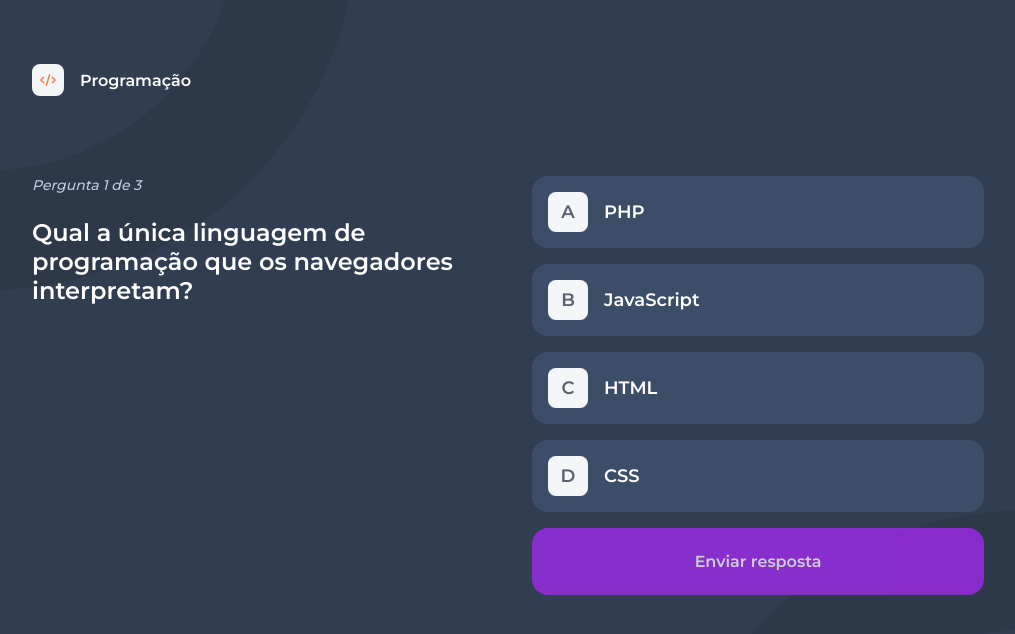
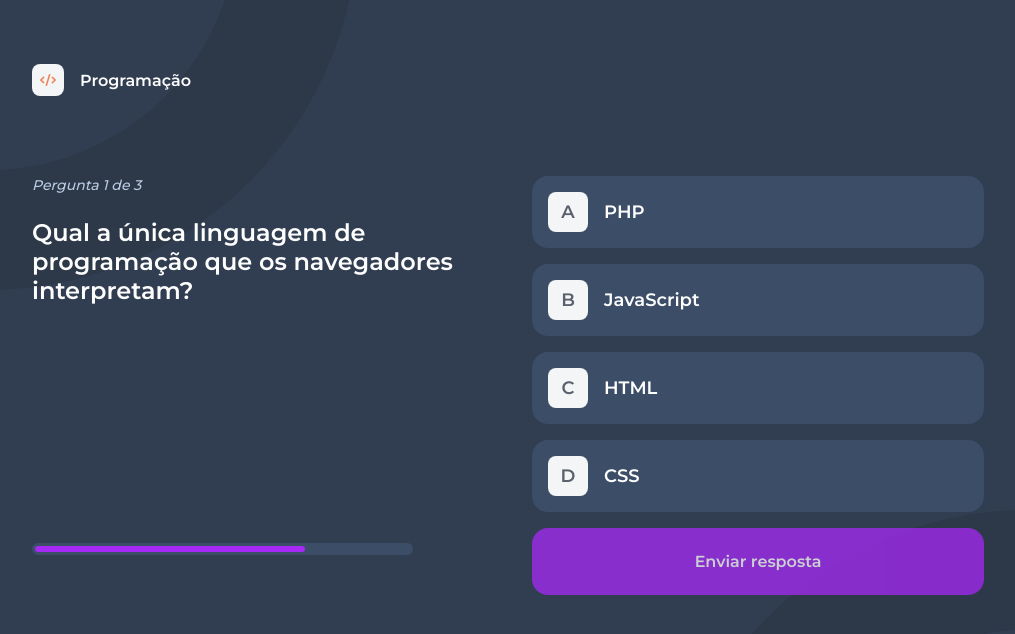
Before and after one commit to filipealvess/quiz-app, a React (Vite) app: page / in a window 1280 px wide. Both pictures are taken after a click on the button "Programação". Shown: the top 634 px of the page, without its empty margins (132-1147 px from the left). Built offline with nearby package versions, Linux system fonts and the light colour scheme.

Commit message:
Add timer in question page

```diff
--- a/src/pages/Question/index.tsx
+++ b/src/pages/Question/index.tsx
@@ -19,7 +19,6 @@ function Question() {
 
     const questions = list(subjectId as string);
 
-    // TODO: show a feedback message and allow retry
     if (questions === null || questions?.length === 0) {
         return (
             <Navigate to='/' replace />
@@ -29,6 +28,8 @@ function Question() {
     const [current, setCurrent] = useState(0);
     const [selected, setSelected] = useState('');
     const [score, setScore] = useState(0);
+    const [progress, setProgress] = useState(100);
+    const [timerId, setTimerId] = useState(0);
     const navigate = useNavigate();
 
     function getNextQuestion() {
@@ -41,6 +42,9 @@ function Question() {
 
         setSelected('');
         setCurrent(prevState => prevState + 1);
+
+        setProgress(100);
+        startTimer();
     }
 
     function handleSend() {
@@ -54,10 +58,32 @@ function Question() {
         getNextQuestion();
     }
 
+    function startTimer() {
+        const timer = setInterval(() => {
+            setProgress(prevState => prevState - 1);
+        }, 100);
+
+        setTimerId(prevState => {
+            clearInterval(prevState);
+
+            return timer;
+        });
+    }
+
     useEffect(() => {
         sessionStorage.setItem('SCORE', '0');
         sessionStorage.setItem('QUESTIONS', String(questions!.length));
+
+        startTimer();
+
+        () => clearInterval(timerId);
     }, []);
+
+    useEffect(() => {
+        if (progress <= 0) {
+            getNextQuestion();
+        }
+    }, [progress]);
 
     return (
         <div className={`page ${styles.container}`}>
@@ -82,6 +108,10 @@ function Question() {
                     <p className={styles.text}>
                         {questions[current].text}
                     </p>
+
+                    <div className={styles.progress}>
+                        <div style={{width: `${progress}%`}} />
+                    </div>
                 </section>
 
                 <section className={styles.options}>
--- a/src/pages/Question/styles.module.css
+++ b/src/pages/Question/styles.module.css
@@ -47,6 +47,8 @@
 }
 
 .question {
+    display: flex;
+    flex-direction: column;
     width: 50%;
 }
 
@@ -59,8 +61,25 @@
 }
 
 .text {
+    flex: 1;
     font-size: 24px;
     font-weight: 600;
+}
+
+.progress {
+    width: 80%;
+    height: 12px;
+    padding: 3px;
+    margin-bottom: 40px;
+    border-radius: 100px;
+    background-color: #3C4D67;
+}
+
+.progress div {
+    height: 100%;
+    border-radius: 100px;
+    background-color: #A629F6;
+    transition: 0.1s width linear;
 }
 
 .options {
@@ -98,6 +117,12 @@
         margin: 32px auto 0;
     }
 
+    .progress {
+        width: 100%;
+        margin-bottom: 0;
+        margin-top: 40px;
+    }
+
     .question {
         width: auto;
         margin-bottom: 16px;
```
